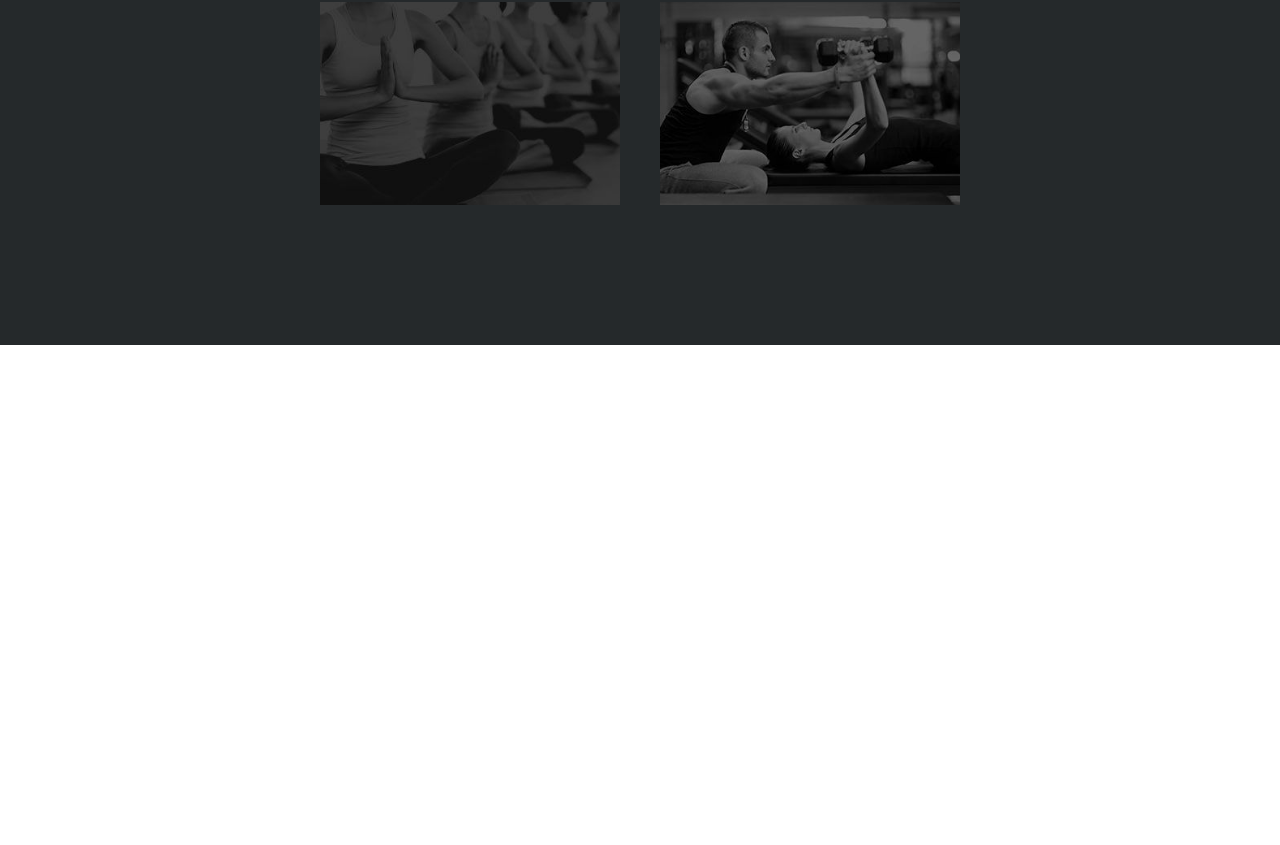
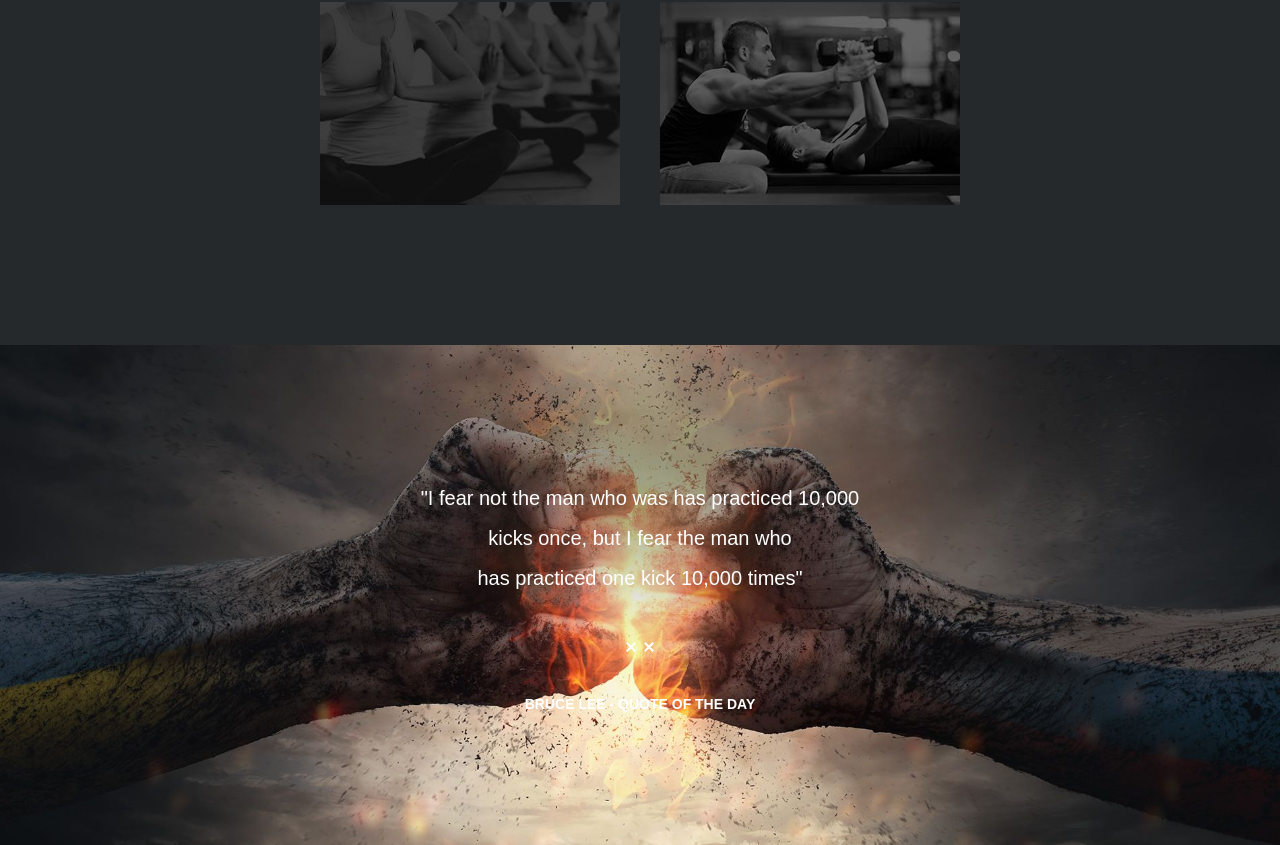
Before and after one commit to RicchiutiLucia/proj-html-vuejs, a Vue app: page / in a window 1280 px wide. Shown: the part 2446-3291 px from the top of the page. Before the commit the page ends 2791 px from the top, so only its background shows below. Built offline with nearby package versions, Linux system fonts and the light colour scheme.

Commit message:
blocco citazione completato

```diff
--- /dev/null
+++ b/src/components/AppCitazione.vue
@@ -0,0 +1,53 @@
+<script>
+</script>
+
+<template>
+     <div class="container-citation">
+      <div class="container-small-citation">
+        <div>
+         <p>"I fear not the man who was has practiced 10,000 <br>
+            kicks once, but I fear the man who <br>
+             has practiced one kick 10,000 times"</p>
+        </div>
+        <div class="image">
+            <img  src="../assets/images/divider-white-xx.png" alt="">
+        </div>
+        <div>
+          <h3>BRUCE LEE - QUOTE OF THE DAY</h3>
+        </div>
+      </div>
+    </div>
+</template>
+<style lang="scss" scoped>
+.container-citation {
+  background-image: url('../assets/images/home-testimonial-bg.jpg');
+  background-position: center;
+  background-size: cover;
+  height: 500px;
+  width: 100%;
+    .container-small-citation {
+      width: 100%;
+      height: 100%;
+      margin: 0 auto;
+      display: flex;
+      flex-direction: column;
+      justify-content: center;
+        .image{
+            text-align: center;
+            padding-bottom: 40px;
+        }
+        p {
+          font-size: 20px;
+          color: white;
+          text-align: center;
+          padding-bottom: 40px;
+          line-height: 40px;
+        }
+        h3 {
+          font-size: 14px;
+          color: white;
+          text-align: center;
+        }
+    }
+}
+</style>
--- a/src/components/AppMain.vue
+++ b/src/components/AppMain.vue
@@ -4,6 +4,7 @@
   <AppForm></AppForm>
   <AppActivity></AppActivity>
   <AppPerformance></AppPerformance>
+  <AppCitazione></AppCitazione>
 
 
 </template>
@@ -14,6 +15,7 @@ import AppCLass from './AppClass.vue';
 import AppActivity from './AppActivity.vue';
 import AppResultWorld from './AppResultWorld.vue';
 import  AppPerformance from './AppPerformance.vue';
+import  AppCitazione from './AppCitazione.vue';
 
   export default {
     name: 'AppMain',
@@ -26,7 +28,8 @@ import  AppPerformance from './AppPerformance.vue';
       AppCLass,
       AppActivity,
       AppResultWorld,
-      AppPerformance
+      AppPerformance,
+      AppCitazione
     }
 }
 </script>
```
Also changed, not shown: src/components/AppFooter.vue (+9 -0 lines).
